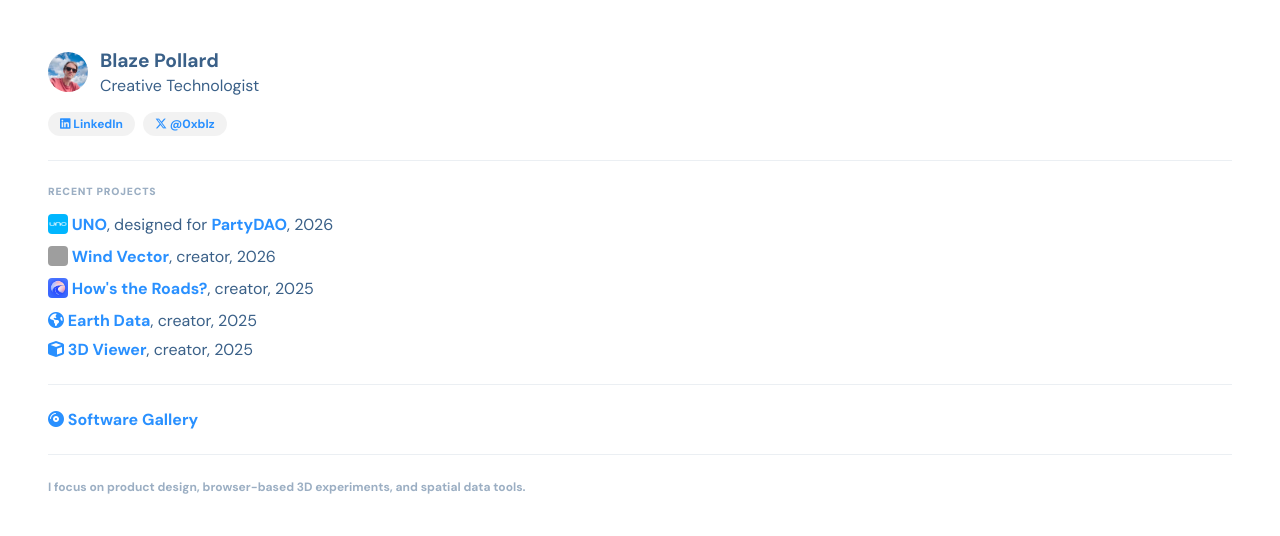
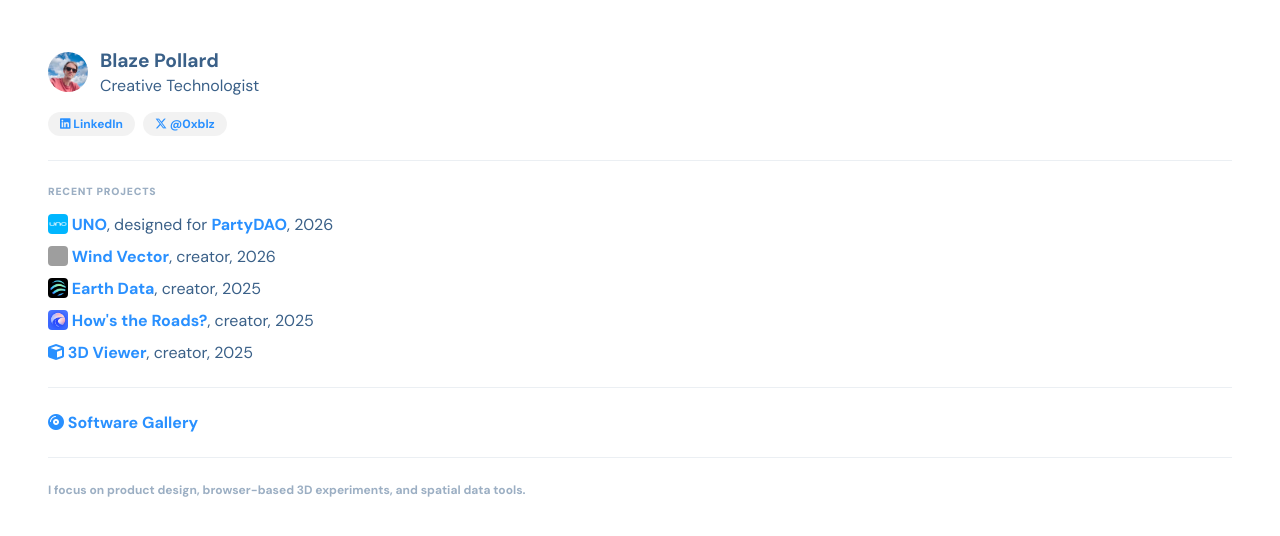
Before and after one commit to 0xblz/blaze-design, a Jekyll site: the page built from index.html, in a window 1280 px wide. Shown: the top 536 px of the page. Built offline with Jekyll 4.4.1, drawn with Linux system fonts in a browser that asks for light colours; nearby versions of some CDN libraries; grey boxes are pictures that could not be loaded.

Commit message:
updated image

```diff
--- a/index.html
+++ b/index.html
@@ -23,8 +23,8 @@ js: gallery
 <ul>
     <li><a href="https://world.org/ecosystem/app_a4f7f3e62c1de0b9490a5260cb390b56" target="_blank"><img src="/assets/images/uno.png" alt="UNO"> UNO</a>, designed for <a href="https://x.com/prtyDAO" target="_blank">PartyDAO</a>, 2026</li>
     <li><a href="https://windvector.app" target="_blank"><img src="https://windvector.app/assets/images/app-icon.jpg" alt="Wind Vector"> Wind Vector</a>, creator, 2026</li>
+    <li><a href="https://earthdatafeed.com/" target="_blank"><img src="/assets/images/earthdatafeed.jpg" alt="Earth Data"> Earth Data</a>, creator, 2025</li>
     <li><a href="https://apps.apple.com/us/app/hows-the-roads/id6742173400" target="_blank"><img src="/assets/images/roads.png" alt="How's the Roads?"> How's the Roads?</a>, creator, 2025</li>
-    <li><a href="https://earthdatafeed.com/" target="_blank"><i class="fa-solid fa-earth-americas"></i> Earth Data</a>, creator, 2025</li>
     <li><a href="https://3d.blaze.design/" target="_blank"><i class="fa-solid fa-cube"></i> 3D Viewer</a>, creator, 2025</li>
 </ul>
 
```
Also changed, not shown: assets/images/earthdatafeed.jpg (added).
